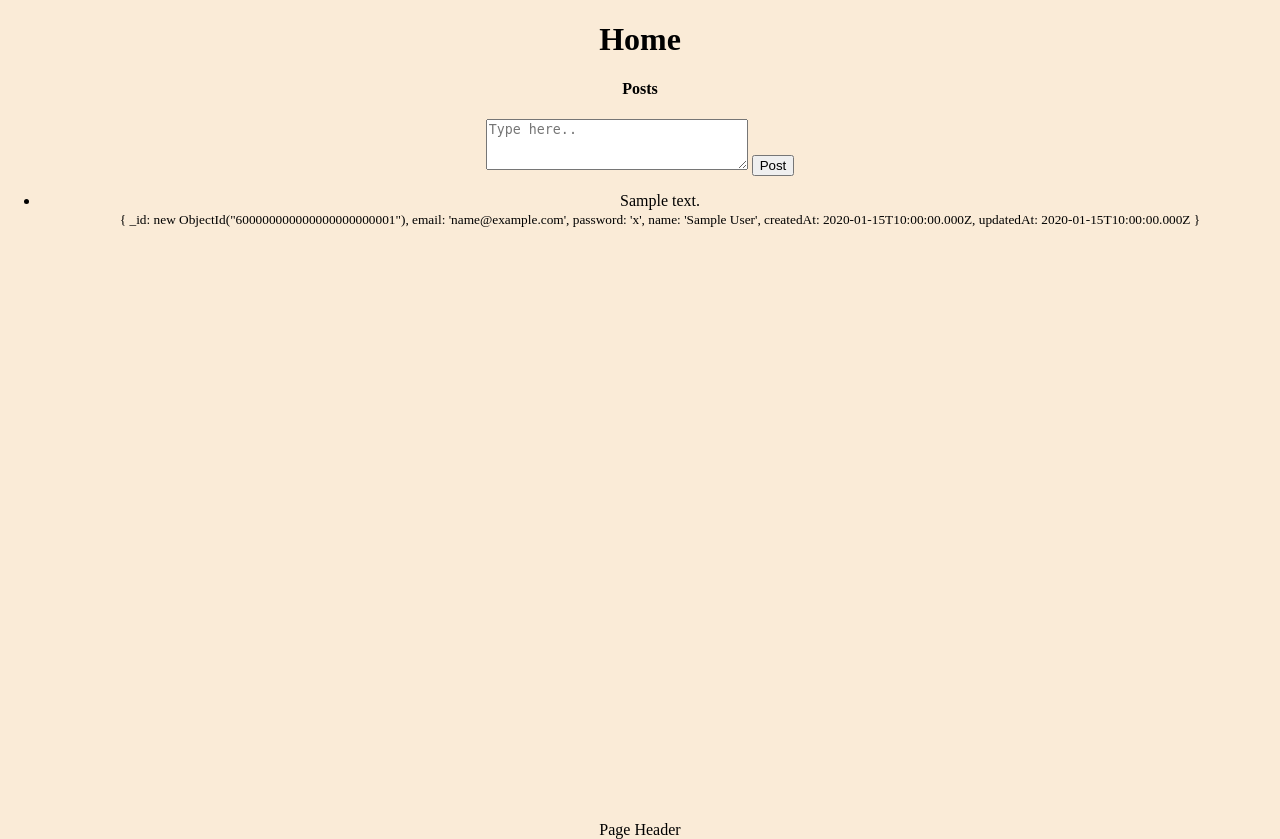
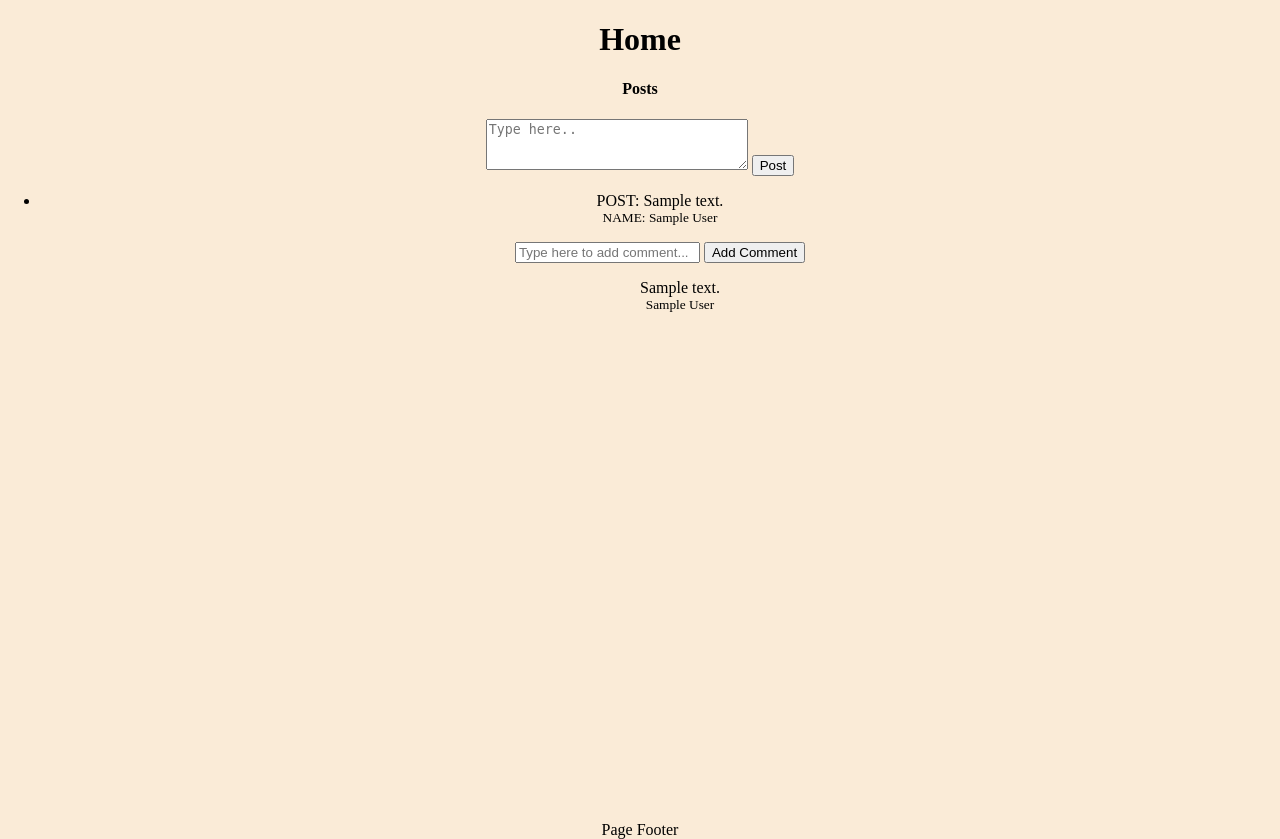
Before and after one commit to sswadi/Codeialll, a Node server app: page / in a window 1280 px wide. Shown: the part 70-909 px from the top of the page. Run offline with Node 20, Linux system fonts and the light colour scheme; a user stored in the database is signed in; tables that the repository leaves empty hold one stand-in row (values such as "Sample post"); some libraries are stand-ins or nearby versions.

Commit message:
23rd June'23

```diff
--- a/config/passport-local-strategy.js
+++ b/config/passport-local-strategy.js
@@ -55,7 +55,7 @@ passport.deserializeUser(async function(id, done){
 passport.checkAuthetication = function(req, res, next){
     //user is signed-in
     if(req.isAuthenticated()){
-
+        // console.log("****** This is checkAuthentication(in passport-local-stratey)");             //DELETE THIS LINE
         return next();
     }
     //if user is not signed-in
@@ -68,6 +68,7 @@ passport.checkAuthetication = function(req, res, next){
 passport.setAutheticatedUser = function(req, res, next){
     if(req.isAuthenticated()){
         //req.user contains the current signed in user from the session cookies and we send it to the locals for views
+        // console.log("## This is setAuthentication(in passport-local-stratgy)");                 //DELETE THIS LINE
         res.locals.user = req.user;
     }
     next();
--- a/controllers/home_controller.js
+++ b/controllers/home_controller.js
@@ -3,6 +3,12 @@ const Post = require('../models/post');
 module.exports.home = function(req,res){
 
     Post.find({}).populate('user')
+    .populate({
+        path: 'comment',
+        populate: {
+            path: 'user',
+        }
+    })
     .then((posts) => {
         return res.render('home', {
             title: "Home",
--- a/routes/users.js
+++ b/routes/users.js
@@ -5,6 +5,7 @@ const passport = require('passport');
 const usersController = require('../controllers/users_controller');
 const homeController = require('../controllers/home_controller');
 const postsController = require('../controllers/posts_controller');
+const commentsController = require('../controllers/comments_controller');
 
 router.get('/', homeController.home);
 
@@ -13,7 +14,8 @@ router.get('/profile', passport.checkAuthetication , usersController.profile);
 router.get('/sign_up', usersController.signUp);
 router.get('/sign_in', usersController.signIn);
 
-router.post('/create', usersController.create);
+// router.post('/create', passport.checkAuthetication ,usersController.create); //delete it after reviewing why you had put passport.checkauth here???
+router.post('/create',usersController.create);
 // router.post('/create-session', usersController.createSession); //this is for manual authetication
 
 //use passport as a middleware to autheticate
@@ -26,4 +28,6 @@ router.get('/sign_out', usersController.destroySession);
 
 router.post('/createPost', postsController.createPost);
 
+router.post('/comments/create', passport.checkAuthetication, commentsController.create);
+
 module.exports = router;
--- a/views/_footer.ejs
+++ b/views/_footer.ejs
@@ -1,3 +1,3 @@
 <header>
-    Page Header
+    Page Footer
 </header>
--- a/views/home.ejs
+++ b/views/home.ejs
@@ -2,19 +2,48 @@
 
 <section id="feed-posts">
     <h4>Posts</h4>
+
+    <% if(locals.user){ %>
     <form action="/createPost" id="new-post-form" method="post">
         <textarea name="content" cols="30" rows="3" placeholder="Type here.."></textarea>
         <input type="submit" value="Post">
     </form>
+    <% } %>
+
     <div id="posts-list-container">
         <ul>
             <% for(post of posts){ %>
+
                 <li>
-                    <%= post.content %>
-                    <br>
-                    <small>
-                        <%= post.user %>
-                    </small>
+                    <p>
+                        POST:  <%= post.content %>
+                        <br>
+                        <small>
+                            NAME: <%= post.user.name %>
+                        </small>
+                    </p>
+                   <div class="post-comments">
+                        <% if(locals.user){ %>
+                            <form action="/comments/create" method="post">
+                                <input type="text" name="content" placeholder="Type here to add comment..." required>
+                                 <input type="hidden" name="post" value="<%= post._id %>">
+                                <input type="submit" value="Add Comment">
+                            </form>
+                        <% } %>
+                        <div class="post-comments-list">
+                            <ul id="post-comments-<%= post._id %>">
+                                <% for(comment of post.comment){ %>
+                                    <p>
+                                        <%= comment.content %>
+                                        <br>
+                                        <small>
+                                            <%= comment.user.name %>
+                                        </small>
+                                    </p>
+                                <% } %>
+                            </ul>
+                        </div>
+                    </div>
                 </li>
 
             <% } %>
```
Also changed, not shown: controllers/comments_controller.js (added, +26 -0 lines), controllers/users_controller.js (+4 -4 lines), models/comment.js (added, +24 -0 lines), models/post.js (+8 -1 lines).
